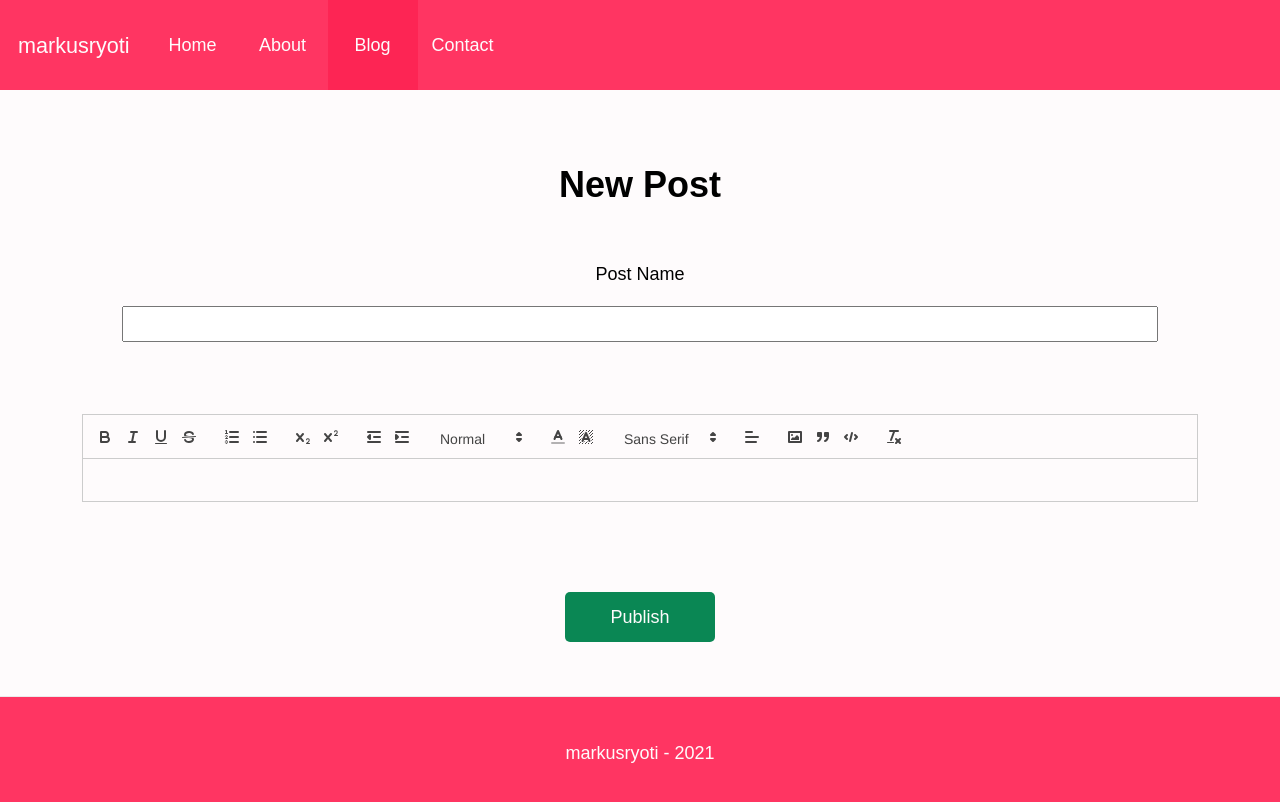
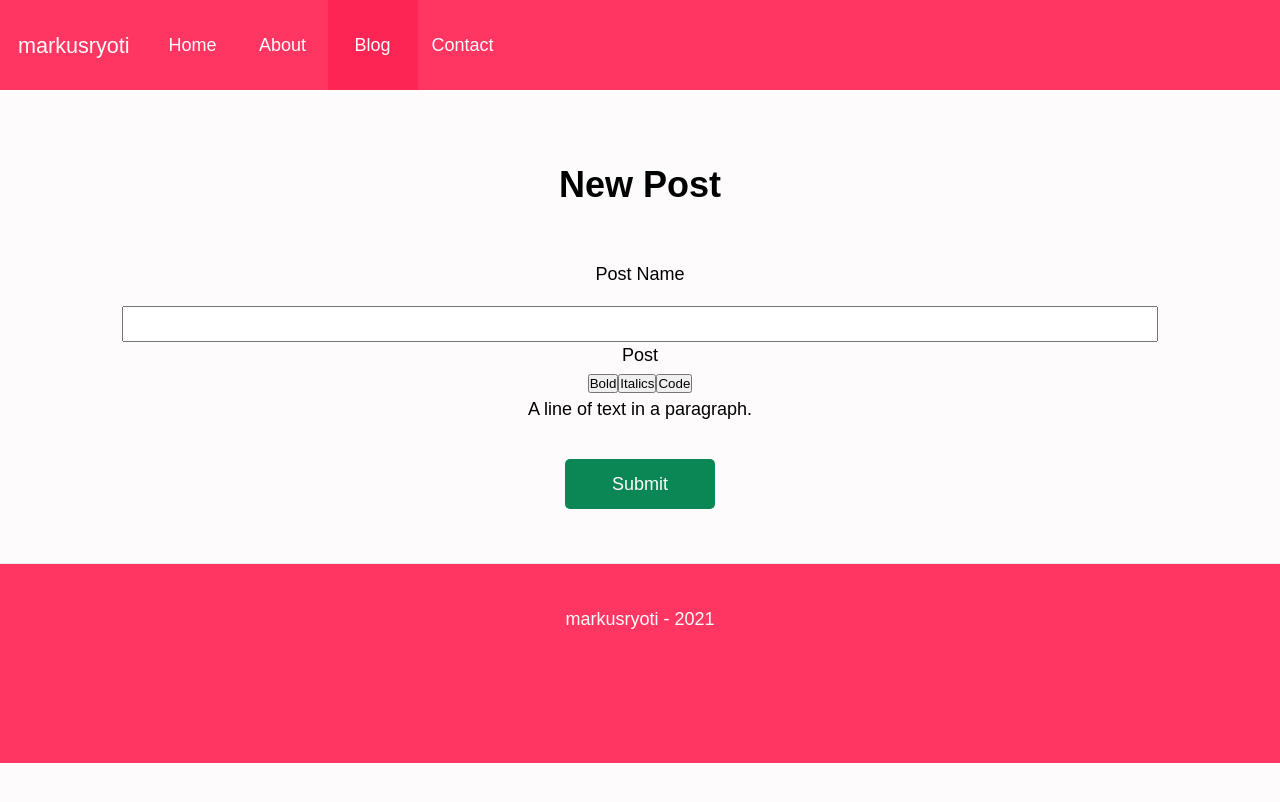
Before and after one commit to markusryoti/personal-website, a Next.js app in the folder front/: page /blog/newpost in a window 1280 px wide. Shown: the top 802 px of the page. Built offline with nearby package versions, Linux system fonts and the light colour scheme.

Commit message:
able to edit some text

```diff
--- /dev/null
+++ b/front/components/editor/CustomEditor.tsx
@@ -0,0 +1,86 @@
+// Import the Slate editor factory.
+import { Editor, Transforms, Text as T } from 'slate';
+
+// TypeScript Users only add this code
+import { BaseEditor } from 'slate';
+import { ReactEditor } from 'slate-react';
+
+export type CustomEditor = BaseEditor & ReactEditor;
+
+export type ParagraphElement = {
+  type: 'paragraph';
+  children: CustomText[];
+};
+
+export type HeadingElement = {
+  type: 'heading';
+  level: number;
+  children: CustomText[];
+};
+
+export type CustomElement = ParagraphElement | HeadingElement;
+
+export type FormattedText = { text: string; bold: boolean; italic: boolean };
+
+export type CustomText = FormattedText;
+
+declare module 'slate' {
+  interface CustomTypes {
+    Editor: CustomEditor;
+    Element: CustomElement;
+    Text: CustomText;
+  }
+}
+
+const CustomEditor = {
+  isBoldMarkActive(editor) {
+    const [match] = Editor.nodes(editor, {
+      match: (n: any) => n.bold === true,
+      universal: true,
+    });
+
+    return !!match;
+  },
+
+  isCodeBlockActive(editor) {
+    const [match] = Editor.nodes(editor, {
+      match: (n: any) => n.type === 'code',
+    });
+
+    return !!match;
+  },
+
+  isItalicMarkActive(editor) {
+    const [match] = Editor.nodes(editor, {
+      match: (n: any) => n.italic === true,
+      universal: true,
+    });
+
+    return !!match;
+  },
+
+  toggleBoldMark(editor) {
+    const isActive = CustomEditor.isBoldMarkActive(editor);
+    Transforms.setNodes(editor, { bold: isActive ? null : true } as any, {
+      match: (n) => T.isText(n),
+      split: true,
+    });
+  },
+
+  toggleCodeBlock(editor) {
+    const isActive = CustomEditor.isCodeBlockActive(editor);
+    Transforms.setNodes(editor, { type: isActive ? null : 'code' } as any, {
+      match: (n) => Editor.isBlock(editor, n),
+    });
+  },
+
+  toggleItalicMark(editor) {
+    const isActive = CustomEditor.isItalicMarkActive(editor);
+    Transforms.setNodes(editor, { italic: isActive ? null : true } as any, {
+      match: (n) => T.isText(n),
+      split: true,
+    });
+  },
+};
+
+export default CustomEditor;
--- /dev/null
+++ b/front/components/editor/Editor.tsx
@@ -0,0 +1,89 @@
+import React, { useCallback, useEffect, useMemo, useState } from 'react';
+
+// Import the Slate editor factory.
+import { createEditor } from 'slate';
+
+// Import the Slate components and React plugin.
+import { Slate, Editable, withReact } from 'slate-react';
+
+import Toolbar from './Toolbar';
+
+const Editor = () => {
+  const editor = useMemo(() => withReact(createEditor()), []);
+  // Add the initial value when setting up our state.
+  const [value, setValue] = useState([
+    {
+      type: 'paragraph',
+      children: [{ text: 'A line of text in a paragraph.' }],
+    },
+  ] as any);
+
+  useEffect(() => {
+    console.log(value);
+  }, [value]);
+
+  const renderElement = useCallback((props) => {
+    switch (props.element.type) {
+      case 'code':
+        return <CodeElement {...props} />;
+      case 'bold':
+        return (
+          <strong
+            style={{
+              letterSpacing: 1,
+              color: 'pink',
+            }}
+          >
+            {props.children}
+          </strong>
+        );
+      case 'italic':
+        return <em>{props.children}</em>;
+      default:
+        return <DefaultElement {...props} />;
+    }
+  }, []);
+
+  const renderLeaf = useCallback((props) => {
+    return <Leaf {...props} />;
+  }, []);
+
+  return (
+    <Slate
+      editor={editor}
+      value={value}
+      onChange={(newValue) => setValue(newValue)}
+    >
+      <Toolbar editor={editor} />
+      <Editable renderElement={renderElement} renderLeaf={renderLeaf} />
+    </Slate>
+  );
+};
+
+const CodeElement = (props) => {
+  return (
+    <pre {...props.attributes}>
+      <code>{props.children}</code>
+    </pre>
+  );
+};
+
+const DefaultElement = (props) => {
+  return <p {...props.attributes}>{props.children}</p>;
+};
+
+const Leaf = (props) => {
+  return (
+    <span
+      {...props.attributes}
+      style={{
+        fontWeight: props.leaf.bold ? 'bold' : 'normal',
+        fontStyle: props.leaf.italic ? 'italic' : 'normal',
+      }}
+    >
+      {props.children}
+    </span>
+  );
+};
+
+export default Editor;
--- /dev/null
+++ b/front/components/editor/Toolbar.tsx
@@ -0,0 +1,35 @@
+import React from 'react';
+import CustomEditor from './CustomEditor';
+
+const Toolbar = ({ editor }) => {
+  return (
+    <div>
+      <button
+        onMouseDown={(event) => {
+          event.preventDefault();
+          CustomEditor.toggleBoldMark(editor);
+        }}
+      >
+        Bold
+      </button>
+      <button
+        onMouseDown={(event) => {
+          event.preventDefault();
+          CustomEditor.toggleItalicMark(editor);
+        }}
+      >
+        Italics
+      </button>
+      <button
+        onMouseDown={(event) => {
+          event.preventDefault();
+          CustomEditor.toggleCodeBlock(editor);
+        }}
+      >
+        Code
+      </button>
+    </div>
+  );
+};
+
+export default Toolbar;
--- a/front/package.json
+++ b/front/package.json
@@ -10,9 +10,10 @@
   "dependencies": {
     "axios": "^0.21.1",
     "next": "10.1.3",
-    "quill": "^1.3.6",
     "react": "17.0.2",
-    "react-dom": "17.0.2"
+    "react-dom": "17.0.2",
+    "slate": "^0.62.0",
+    "slate-react": "^0.62.0"
   },
   "devDependencies": {
     "@types/quill": "^2.0.6",
--- a/front/pages/blog/newpost.tsx
+++ b/front/pages/blog/newpost.tsx
@@ -1,63 +1,32 @@
-import React, { useContext, useState } from 'react';
+import React, { useState } from 'react';
+import Editor from '../../components/editor/Editor';
 import Footer from '../../components/Footer';
 import Nav from '../../components/Nav';
 
-import dynamic from 'next/dynamic';
-
 import styles from '../../styles/NewPost.module.css';
-import { EditorContext } from '../../context/EditorState';
-import axios from 'axios';
-import router from 'next/router';
-
-const DynamicComponentWithNoSSR = dynamic(
-  () => import('../../components/TextEditor'),
-  { ssr: false, loading: () => <p>Loading ...</p> }
-);
 
 const newpost = ({ user }) => {
   const [postName, setPostName] = useState('');
 
-  const editorContext = useContext(EditorContext);
-  const { html } = editorContext;
-
-  const handleSubmit = async () => {
-    const formData = { user_id: user.id, title: postName, body: html };
-
-    try {
-      const res = await axios.post(`${process.env.API_URL}/posts`, formData);
-      if (res.status === 200) {
-        router.push('/blog');
-      }
-    } catch (error) {
-      console.log(error);
-    }
-  };
-
   return (
     <>
       <Nav user={user} />
-      <div className="center-children">
-        <div className="container">
+      <div className='center-children'>
+        <div className='container'>
           <h1 className={styles.heading}>New Post</h1>
-          <label htmlFor="postname" className={styles.newPostLabel}>
+          <label htmlFor='postname' className={styles.newPostLabel}>
             Post Name
           </label>
           <input
-            type="text"
-            name="postname"
-            id="postname"
+            type='text'
+            name='postname'
+            id='postname'
             className={styles.postName}
-            onChange={e => setPostName(e.target.value)}
+            onChange={(e) => setPostName(e.target.value)}
           />
-          <DynamicComponentWithNoSSR />
-          <input
-            type="submit"
-            name="submit"
-            id="submit"
-            value="Publish"
-            className="btn btn-success"
-            onClick={handleSubmit}
-          />
+          <label htmlFor='editor'>Post</label>
+          <Editor />
+          <input type='button' className='btn btn-success' value='Submit' />
         </div>
       </div>
       <Footer />
--- a/front/tsconfig.json
+++ b/front/tsconfig.json
@@ -16,7 +16,8 @@
     "moduleResolution": "node",
     "resolveJsonModule": true,
     "isolatedModules": true,
-    "jsx": "preserve"
+    "jsx": "preserve",
+    "downlevelIteration": true
   },
   "include": [
     "next-env.d.ts",
```
Also changed, not shown: 2 other files (tests, documents, lock files or other folders).
